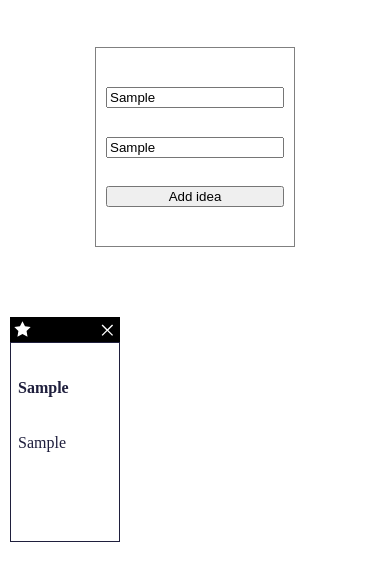
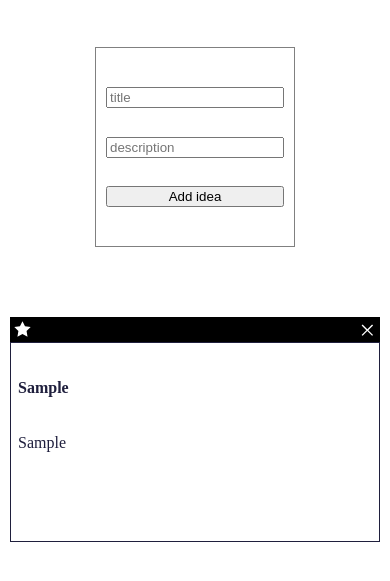
Before and after one commit to AntonioFry/VanillaJS, a plain HTML site: page index.html in a window 390 px wide. Both pictures are taken after typing "Sample", "Sample" into the empty fields and a click on the button "Add idea". Shown: the part 53-634 px from the top of the page. Drawn offline with Linux system fonts and the light colour scheme.

Commit message:
add media query

```diff
--- a/index.css
+++ b/index.css
@@ -73,7 +73,7 @@ img {
 
 
 .idea-header {
-  background-color: black;
+  background-color: black ;
   display: flex;
   justify-content: space-between;
   max-height: 25px;
@@ -93,3 +93,11 @@ img {
   height: 200px;
   margin: 0;
 }
+
+@media only screen and (max-width: 500px) {
+
+  #ideas-container {
+    grid-template-columns: repeat(1, 1fr);
+  }
+
+}
--- a/index.html
+++ b/index.html
@@ -1,6 +1,7 @@
 <!DOCTYPE html>
 <head>
   <link rel='stylesheet' type='text/css' href='index.css'>
+  <meta name="viewport" content="width=device-width, initial-scale=1">
 </head>
 <body>
   <nav>
@@ -11,10 +12,12 @@
     <form>
       <input
         id="title-input"
-        placeholder="title">
+        placeholder="title"
+        maxlength="25">
       <input
         id="description-input"
-        placeholder="description">
+        placeholder="description"
+        maxlength="50">
       <button type="button" id="submit-idea">Add idea</button>
     </form>
   </section>
--- a/index.js
+++ b/index.js
@@ -8,11 +8,17 @@ window.addEventListener('load', loadIdeas);
 function addIdea(e) {
   e.preventDefault();
   const titleInput = document.querySelector('#title-input');
-  const descriptionInput = document.querySelector('#description-input')
+  const descriptionInput = document.querySelector('#description-input');
   const newIdea = new Idea(titleInput.value, descriptionInput.value, Date.now());
+  emptyInputs(titleInput, descriptionInput);
   ideas.push(newIdea);
   newIdea.saveLocalStorage(ideas);
   renderNewIdea(newIdea);
+}
+
+function emptyInputs(titleInput, descriptionInput) {
+  titleInput.value = '';
+  descriptionInput.value = '';
 }
 
 function renderNewIdea(idea) {
```
